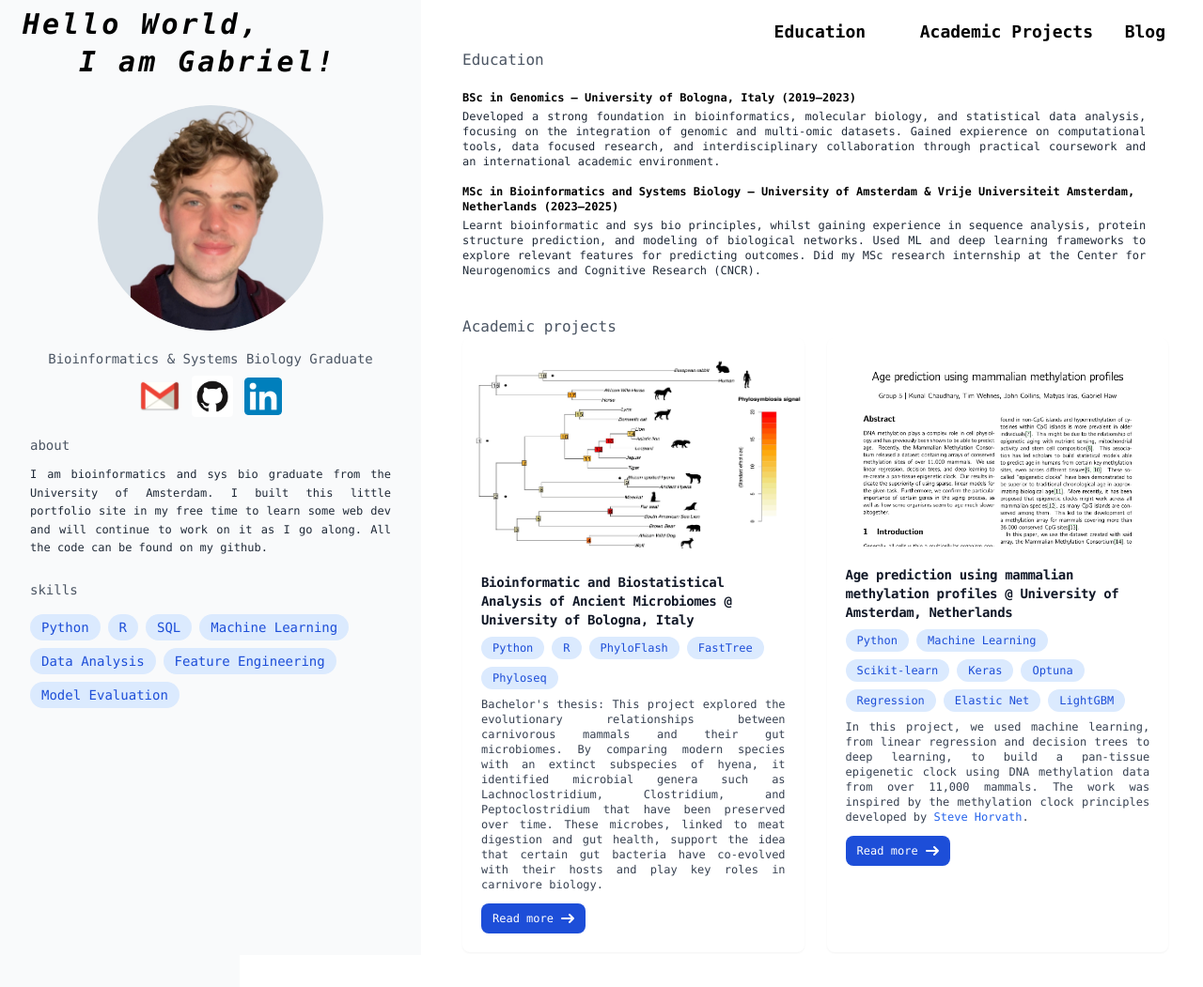
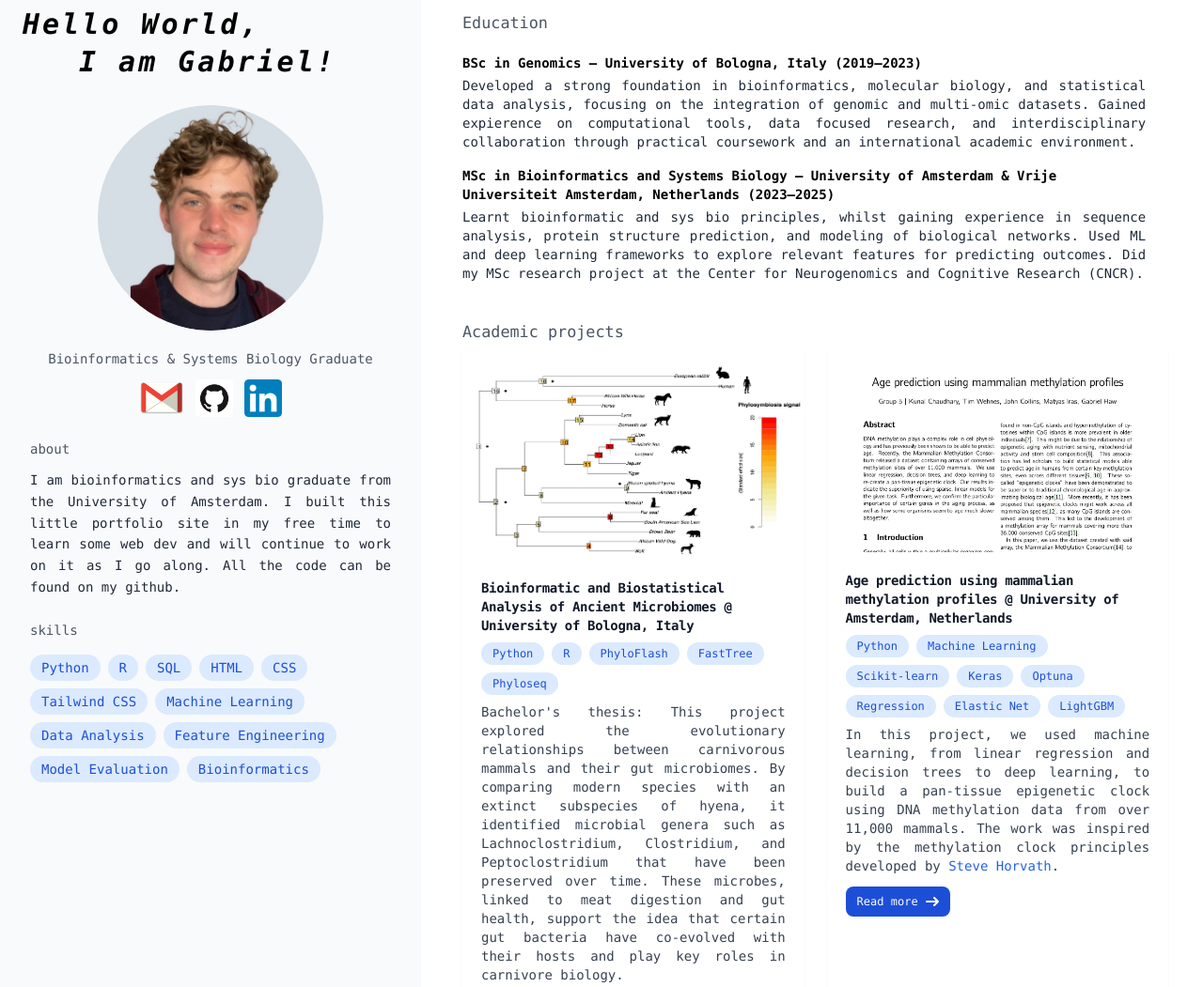
Before and after one commit to gabrielhaw/gabrielhaw.github.io, a website: page public/index.html in a window 1280 px wide. Shown: the top 1051 px of the page at 94% size. Drawn offline with nearby package versions, Linux system fonts and the light colour scheme.

Commit message:
nice updates, profile pic, better layout etc.

```diff
--- a/public/index.html
+++ b/public/index.html
@@ -12,7 +12,9 @@
       }
     }
   </script>
-  <script src="https://cdn.tailwindcss.com?plugins=forms,typography,aspect-ratio"></script>
+  <script src="https://cdn.tailwindcss.com/3.4.3?plugins=forms,typography,aspect-ratio"></script>
+
+
 
 
   <!-- Keep this ONLY if you have custom compiled styles you need (otherwise remove) -->
@@ -21,16 +23,16 @@
   <title>Two Column Grid</title>
 </head>
 
-<body class="relative flex flex-col font-mono min-h-screen bg-white text-black dark:bg-gray-900 dark:text-white transition-colors duration-300 overflow-x-hidden">
+<body class="relative flex flex-col text-[1.05rem] font-mono min-h-screen bg-white text-black dark:bg-gray-900 dark:text-white transition-colors duration-300 overflow-x-hidden">
   <!-- background layer -->
   <div class="fixed inset-0 -z-10 bg-white dark:bg-gray-900"></div>
 
   <!-- Top navigation with dark-mode toggle -->
-  <nav class="absolute top-5 right-10 space-x-6 z-50 font-bold">
+  <!-- <nav class="absolute top-5 right-10 space-x-6 z-50 font-bold">
     <a href="#education" class="text-lg text-black dark:text-white hover:text-blue-500">Education</a>
     <a href="#projects" class="text-lg text-black dark:text-white hover:text-blue-500">Academic Projects</a>
     <a href="#blog" class="text-lg text-black dark:text-white hover:text-blue-500">Blog</a>
-  </nav>
+  </nav> -->
 
   <section class="min-h-screen flex items-center">
     <!-- EXACTLY TWO COLUMNS with a 35% / 65% split -->
@@ -55,10 +57,10 @@
         <!-- links and logos -->
         <div class="flex items-center pt-2">
           <a href="mailto:gabrielvascohaw@gmail.com" target="_blank" rel="noopener noreferrer" aria-label="Email Gabriel" class="inline-flex items-center justify-center px-1.5">
-            <img class="h-11 w-auto block" src="../images/gmail.webp" alt="Gmail" />
+            <img class="h-12 w-auto block" src="../images/gmail.webp" alt="Gmail" />
           </a>
           <a href="https://github.com/gabrielhaw" target="_blank" rel="noopener noreferrer" aria-label="GitHub" class="inline-flex items-center justify-center px-1.5">
-            <img class="h-11 w-auto block rounded" src="../images/GitHub-Mark-ea2971cee799.png" alt="GitHub" />
+            <img class="h-10 w-auto block rounded" src="../images/GitHub-Mark-ea2971cee799.png" alt="GitHub" />
           </a>
           <a href="https://www.linkedin.com/in/gabriel-haw-131477325" target="_blank" rel="noopener noreferrer" aria-label="LinkedIn" class="inline-flex items-center justify-center px-1.5">
             <img class="h-10 w-auto block" src="../images/LinkedIn_icon.svg.png" alt="LinkedIn" />
@@ -67,38 +69,46 @@
         <!-- end links and logos -->
 
         <p class="text-gray-600 dark:text-gray-300 text-sm self-start pt-5">about</p>
-        <p class="pt-3 text-justify leading-relaxed text-xs text-gray-800 dark:text-gray-200">
+        <p class="pt-3 text-justify leading-relaxed text-sm text-gray-800 dark:text-gray-200">
           I am bioinformatics and sys bio graduate from the University of Amsterdam.
           I built this little portfolio site in my free time to learn some web dev and will continue to work on it as I go along. All the code can be found on my github.
         </p>
 
         <p class="pt-6 self-start text-sm text-gray-600 dark:text-gray-300 mb-4">skills</p>
         <div class="flex flex-wrap gap-2">
-          <span class="bg-blue-100 text-blue-700 px-3 py-1 rounded-full text-sm">Python</span>
+         <span class="bg-blue-100 text-blue-700 px-3 py-1 rounded-full text-sm">Python</span>
           <span class="bg-blue-100 text-blue-700 px-3 py-1 rounded-full text-sm">R</span>
           <span class="bg-blue-100 text-blue-700 px-3 py-1 rounded-full text-sm">SQL</span>
+          <span class="bg-blue-100 text-blue-700 px-3 py-1 rounded-full text-sm">HTML</span>
+          <span class="bg-blue-100 text-blue-700 px-3 py-1 rounded-full text-sm">CSS</span>
+          <span class="bg-blue-100 text-blue-700 px-3 py-1 rounded-full text-sm">Tailwind CSS</span>
+
+          <!-- Data Science / ML -->
           <span class="bg-blue-100 text-blue-700 px-3 py-1 rounded-full text-sm">Machine Learning</span>
           <span class="bg-blue-100 text-blue-700 px-3 py-1 rounded-full text-sm">Data Analysis</span>
           <span class="bg-blue-100 text-blue-700 px-3 py-1 rounded-full text-sm">Feature Engineering</span>
           <span class="bg-blue-100 text-blue-700 px-3 py-1 rounded-full text-sm">Model Evaluation</span>
+
+          <!-- Bioinformatics -->
+          <span class="bg-blue-100 text-blue-700 px-3 py-1 rounded-full text-sm">Bioinformatics</span>
         </div>
       </div>
 
       <!-- RIGHT -->
       <div class="p-3">
         <!-- education  -->
-        <h2 id="education" class="self-start pt-10 text-gray-600 dark:text-gray-300">Education</h2>
+        <h2 id="education" class="self-start  text-gray-600 dark:text-gray-300">Education</h2>
         <div class="flex flex-wrap justify-start gap-8">
           <div class="max-w-[90%]">
-            <p class="text-xs font-bold pt-5">BSc in Genomics — University of Bologna, Italy (2019–2023)</p>
-            <p class="text-xs text-justify mt-1 text-gray-800 dark:text-gray-200">
+            <p class="text-sm font-bold pt-5">BSc in Genomics — University of Bologna, Italy (2019–2023)</p>
+            <p class="text-justify mt-1 text-gray-800 text-sm dark:text-gray-200">
               Developed a strong foundation in bioinformatics, molecular biology, and statistical data analysis, focusing on the integration of genomic and multi-omic datasets.
               Gained expierence on computational tools, data focused research, and interdisciplinary collaboration through practical coursework and an international academic environment.
             </p>
-            <p class="text-xs font-bold mb-1 pt-4">MSc in Bioinformatics and Systems Biology — University of Amsterdam &amp; Vrije Universiteit Amsterdam, Netherlands (2023–2025)</p>
-            <p class="text-xs text-justify text-gray-800 dark:text-gray-200">
+            <p class="text-sm font-bold mb-1 pt-4">MSc in Bioinformatics and Systems Biology — University of Amsterdam &amp; Vrije Universiteit Amsterdam, Netherlands (2023–2025)</p>
+            <p class="text-sm text-justify text-gray-800 [.8rem] dark:text-gray-200">
               Learnt bioinformatic and sys bio principles, whilst gaining experience in sequence analysis, protein structure prediction, and modeling of biological networks. Used ML and deep learning frameworks to
-              explore relevant features for predicting outcomes. Did my MSc research internship at the Center for Neurogenomics and Cognitive Research (CNCR).
+              explore relevant features for predicting outcomes. Did my MSc research project at the Center for Neurogenomics and Cognitive Research (CNCR).
             </p>
           </div>
         </div>
@@ -128,7 +138,7 @@
                 <span class="bg-blue-100 text-blue-700 px-3 py-1 rounded-full text-xs">Phyloseq</span>
               </div>
 
-              <p class="mb-3 mt-2 text-xs text-gray-700 dark:text-gray-300 text-justify">
+              <p class="mb-3 mt-2 text-sm text-gray-700 dark:text-gray-300 text-justify">
                 Bachelor's thesis: This project explored the evolutionary relationships between carnivorous mammals and their gut microbiomes.
                 By comparing modern species with an extinct subspecies of hyena, it identified microbial genera such as Lachnoclostridium, Clostridium, and Peptoclostridium that have been preserved over time.
                 These microbes, linked to meat digestion and gut health, support the idea that certain gut bacteria have co-evolved with their hosts and play key roles in carnivore biology.
@@ -170,7 +180,7 @@
                 <span class="bg-blue-100 text-blue-700 px-3 py-1 rounded-full text-xs">LightGBM</span>
               </div>
 
-              <p class="mb-3 pt-2 text-xs text-gray-700 dark:text-gray-300 text-justify">
+              <p class="mb-3 pt-2 text-sm text-gray-700 dark:text-gray-300 text-justify">
                 In this project, we used machine learning, from linear regression and decision trees to deep learning,
                 to build a pan-tissue epigenetic clock using DNA methylation data from over 11,000 mammals.
                 The work was inspired by the methylation clock principles developed by
@@ -199,15 +209,23 @@
               <img class="rounded-t-lg w-full h-auto" src="../images/Image 2025-07-28 at 19.15.jpg" alt="Brain Connectivity" />
             </a>
             <div class="p-5">
-              <h5 class="mb-2 text-xs font-bold tracking-tight text-gray-900 dark:text-white">
+              <h5 class="mb-2 text-sm font-bold tracking-tight text-gray-900 dark:text-white">
                 Mapping Region-to-Region Connectivity Across the Brain @ UvA &amp; CNCR
               </h5>
-              <p class="mb-3 text-xs text-gray-700 dark:text-gray-300 text-justify">
+              <div class="flex flex-wrap gap-2">
+                <span class="bg-blue-100 text-blue-700 px-3 py-1 rounded-full text-xs">Python</span>
+                <span class="bg-blue-100 text-blue-700 px-3 py-1 rounded-full text-xs">Git</span>
+                <span class="bg-blue-100 text-blue-700 px-3 py-1 rounded-full text-xs">CATO</span>
+                <span class="bg-blue-100 text-blue-700 px-3 py-1 rounded-full text-xs">FreeSurfer</span>
+              </div>
+
+              <p class="mb-3 text-sm pt-2  text-gray-700 dark:text-gray-300 text-justify">
                 Master’s thesis: This project explored the <em>tethering hypothesis</em>
                 (<a href="https://www.cell.com/trends/cognitive-sciences/fulltext/S1364-6613(13)00221-0?_returnURL=https%3A%2F%2Flinkinghub.elsevier.com%2Fretrieve%2Fpii%2FS1364661313002210%3Fshowall%3Dtrue"
                   class="text-blue-600 hover:underline dark:text-blue-400"
                   target="_blank" rel="noopener noreferrer">Buckner &amp; Krienen</a>),
-                which looks at how certain organisational features of the brain may have guided the development of higher-order association areas in humans.
+                which looks at how certain organisational features of the brain may have guided the development of higher-order association areas in humans. These are the areas in the brain
+                that are active during planning, decision-making, and understanding ourselves.
               </p>
 
 
@@ -229,6 +247,14 @@
     </div>
   </section>
 
+  <footer class="mt-20 py-6 text-center text-xs text-gray-500">
+    © 2025 Gabriel Haw.
+    <span class="block text-[11px] mt-1">
+      Built with ❤️ using <a href="https://tailwindcss.com" class="text-blue-600 dark:text-blue-400 hover:underline">Tailwind CSS</a>.
+    </span>
+  </footer>
+
+
   <!-- Dark Mode Toggle Script -->
   <script>
     const html = document.documentElement;
```
